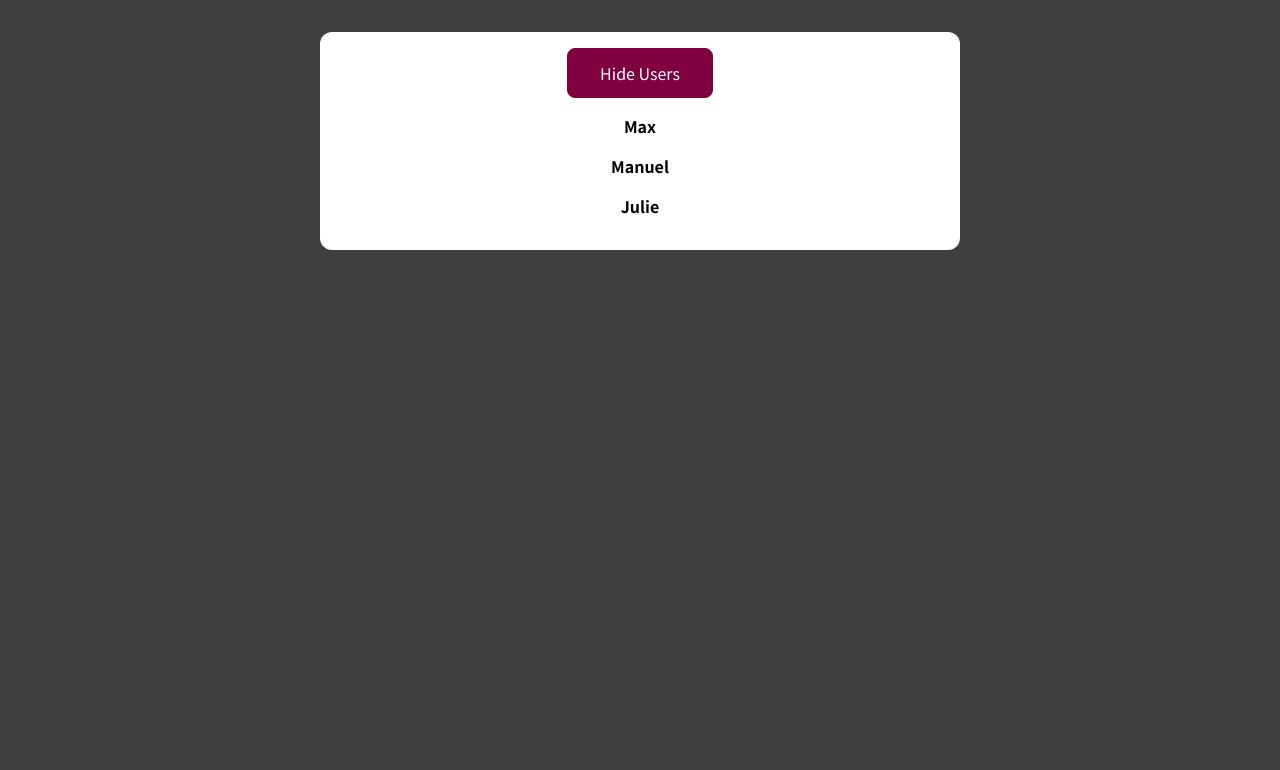
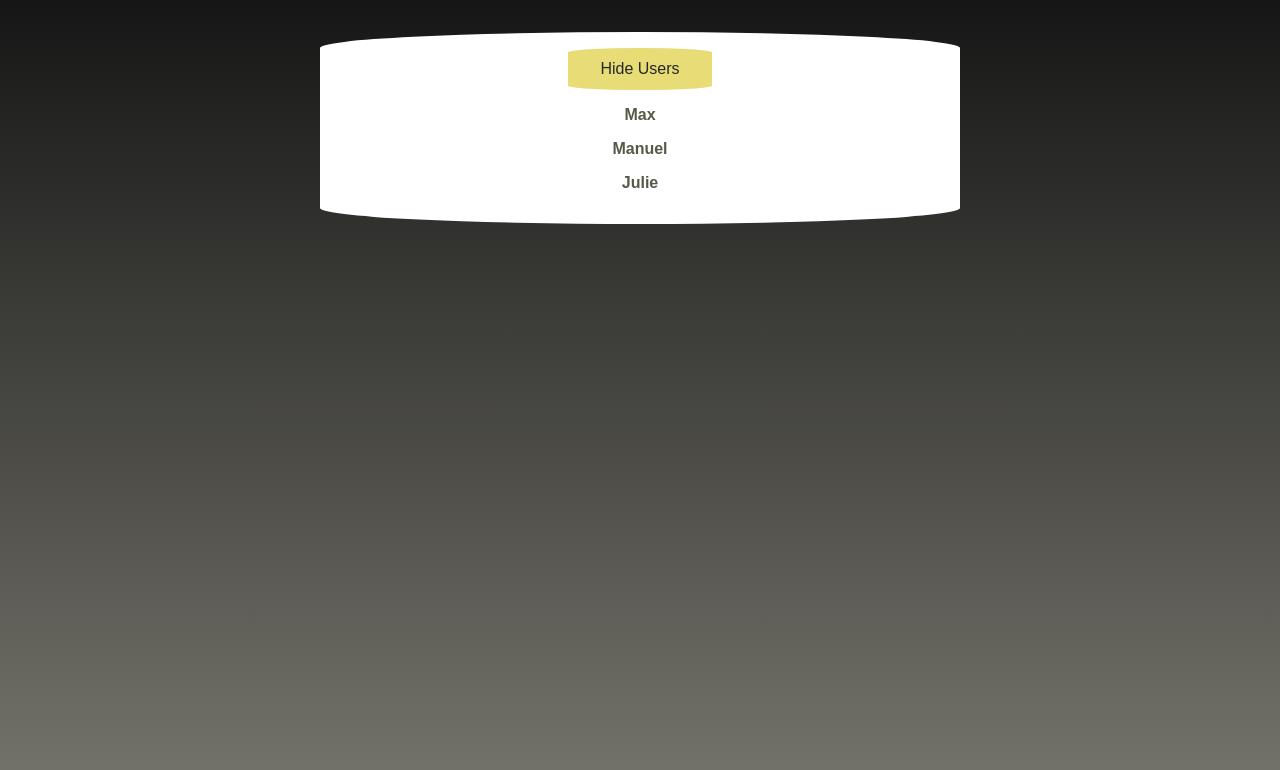
Before and after one commit to ShahramShakiba/ReactJS-Advanced-Course, a React (Create React App) app in the folder ReactJS-Advanced-Course/Toggle-List/: page / in a window 1280 px wide. Shown: the top 770 px of the page. Built offline with nearby package versions, Linux system fonts and the light colour scheme.

Commit message:
📖 What is Class-Based Components

```diff
--- a/ReactJS-Advanced-Course/Toggle-List/src/components/Users.module.css
+++ b/ReactJS-Advanced-Course/Toggle-List/src/components/Users.module.css
@@ -2,7 +2,7 @@
   margin: 2rem auto;
   background-color: white;
   padding: 1rem;
-  border-radius: 12px;
+  border-radius: 90% / 15%;
   max-width: 40rem;
   text-align: center;
 }
--- a/ReactJS-Advanced-Course/Toggle-List/src/index.css
+++ b/ReactJS-Advanced-Course/Toggle-List/src/index.css
@@ -10,21 +10,24 @@ html {
 
 body {
   margin: 0;
-  background-color: #3f3f3f;
+  background: linear-gradient(#161616, #7a7970);
+  color: #585848;
+  min-height: 100vh;
+  font-family: 'Quicksand', sans-serif;
 }
 
 button {
   font: inherit;
   cursor: pointer;
-  background-color: #800040;
-  color: white;
-  border: 1px solid #800040;
-  border-radius: 8px;
+  background-color: #e7dc76;
+  color: rgb(39, 39, 39);
+  border: none;
+  border-radius: 70% / 15%;
   padding: 0.75rem 2rem;
+  transition: all 0.3s ease-in;
 }
 
 button:hover,
 button:active {
-  background-color: #630032;
-  border-color: #630032;
+  background-color: #cebb11;
 }
```
Also changed, not shown: ReactJS-Advanced-Course/Toggle-List/src/App.js (+30 -0 lines).
